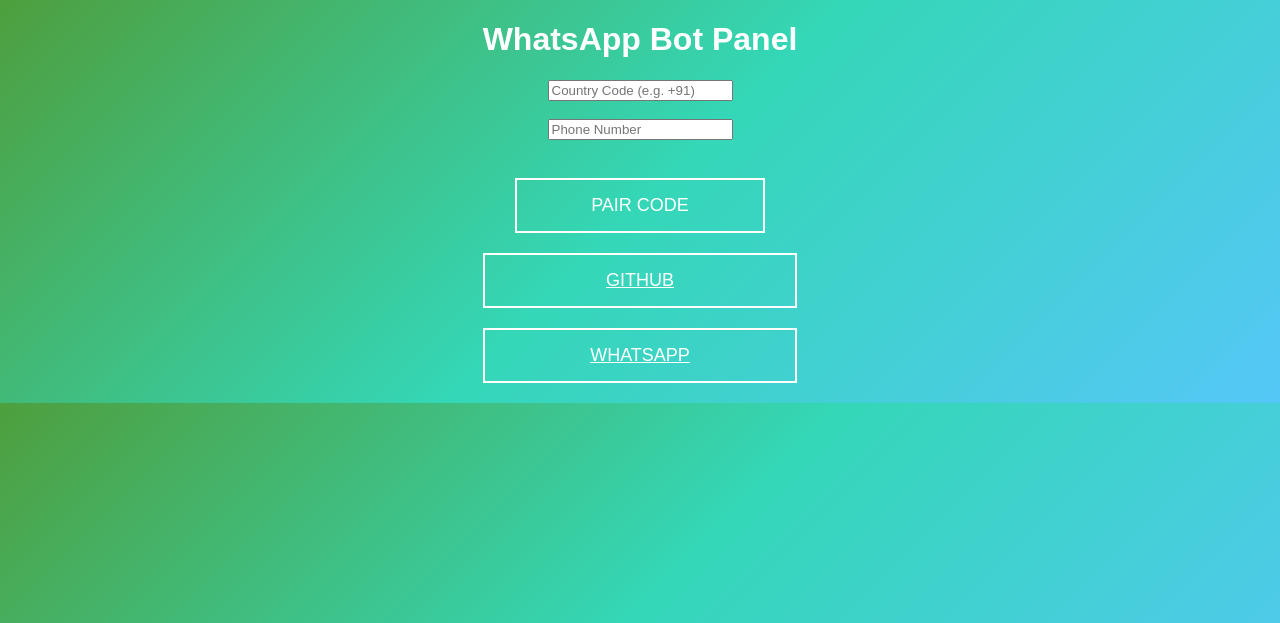
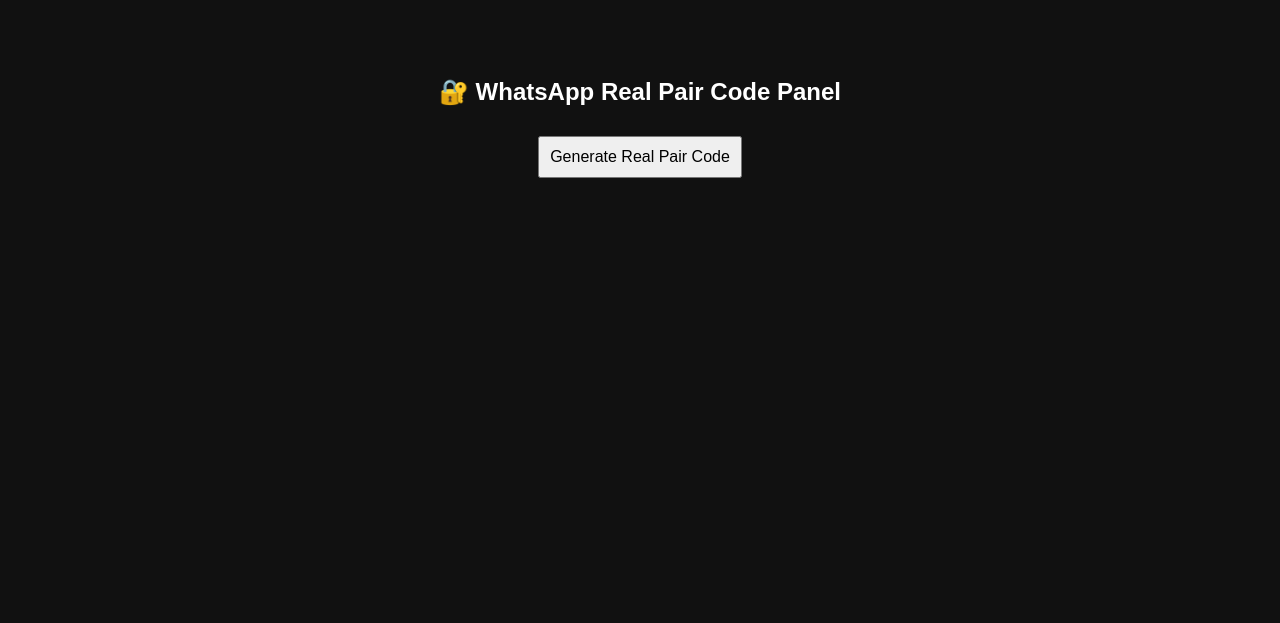
Before and after one commit to ayanshpandit9/whatsapp-offline-server-ayansh, a Flask app: page / in a window 1280 px wide. Shown: the top 623 px of the page. Run offline with Flask 3, Linux system fonts and the light colour scheme.

Commit message:
Update index.html

```diff
--- a/templates/index.html
+++ b/templates/index.html
@@ -1,40 +1,24 @@
 <!DOCTYPE html>
 <html>
 <head>
-    <title>WhatsApp Bot Panel</title>
-    <style>
-        body {
-            background: linear-gradient(135deg, #4e9f3d, #34d7b7, #55c7f7);
-            font-family: Arial, sans-serif;
-            text-align: center;
-            color: white;
-        }
-        .btn {
-            display: block;
-            margin: 20px auto;
-            padding: 15px 30px;
-            width: 250px;
-            font-size: 18px;
-            border: 2px solid white;
-            background: transparent;
-            color: white;
-            cursor: pointer;
-            transition: 0.3s;
-        }
-        .btn:hover {
-            background: white;
-            color: black;
-        }
-    </style>
+  <title>WhatsApp Pair Code</title>
+  <style>
+    body { background: #111; color: #fff; text-align: center; padding: 50px; font-family: sans-serif; }
+    input, button { padding: 10px; margin: 10px; font-size: 16px; }
+    .code-box { background: #222; padding: 20px; margin-top: 30px; display: inline-block; border-radius: 8px; }
+  </style>
 </head>
 <body>
-    <h1>WhatsApp Bot Panel</h1>
-    <form action="/pair" method="post">
-        <input type="text" name="country" placeholder="Country Code (e.g. +91)" required><br><br>
-        <input type="text" name="number" placeholder="Phone Number" required><br><br>
-        <button class="btn" type="submit">PAIR CODE</button>
-    </form>
-    <a href="https://github.com/" class="btn">GITHUB</a>
-    <a href="https://whatsapp.com" class="btn">WHATSAPP</a>
+  <h2>🔐 WhatsApp Real Pair Code Panel</h2>
+  <form method="POST">
+    <button type="submit">Generate Real Pair Code</button>
+  </form>
+
+  {% if pair_code %}
+    <div class="code-box">
+      <h3>{{ pair_code }}</h3>
+      <p>🖥️ Check Render logs for QR / Pair Code</p>
+    </div>
+  {% endif %}
 </body>
 </html>
```
